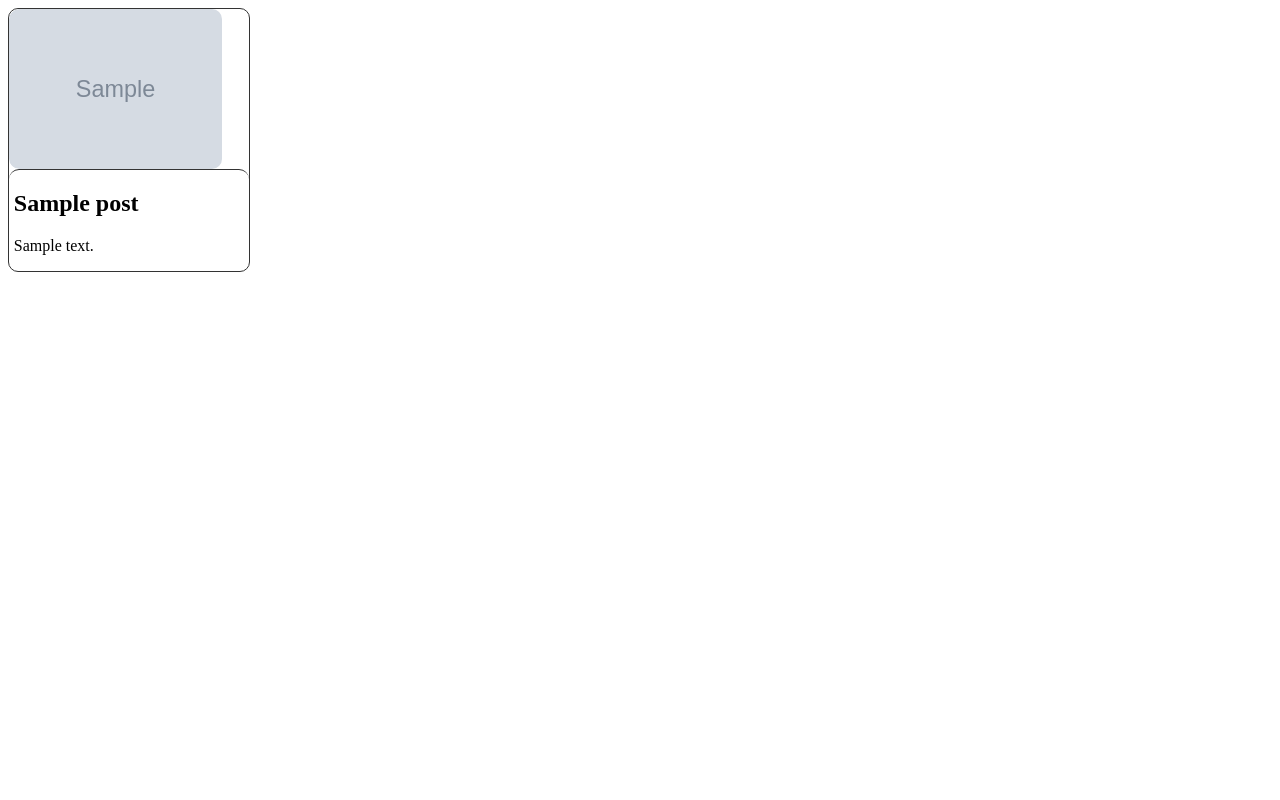
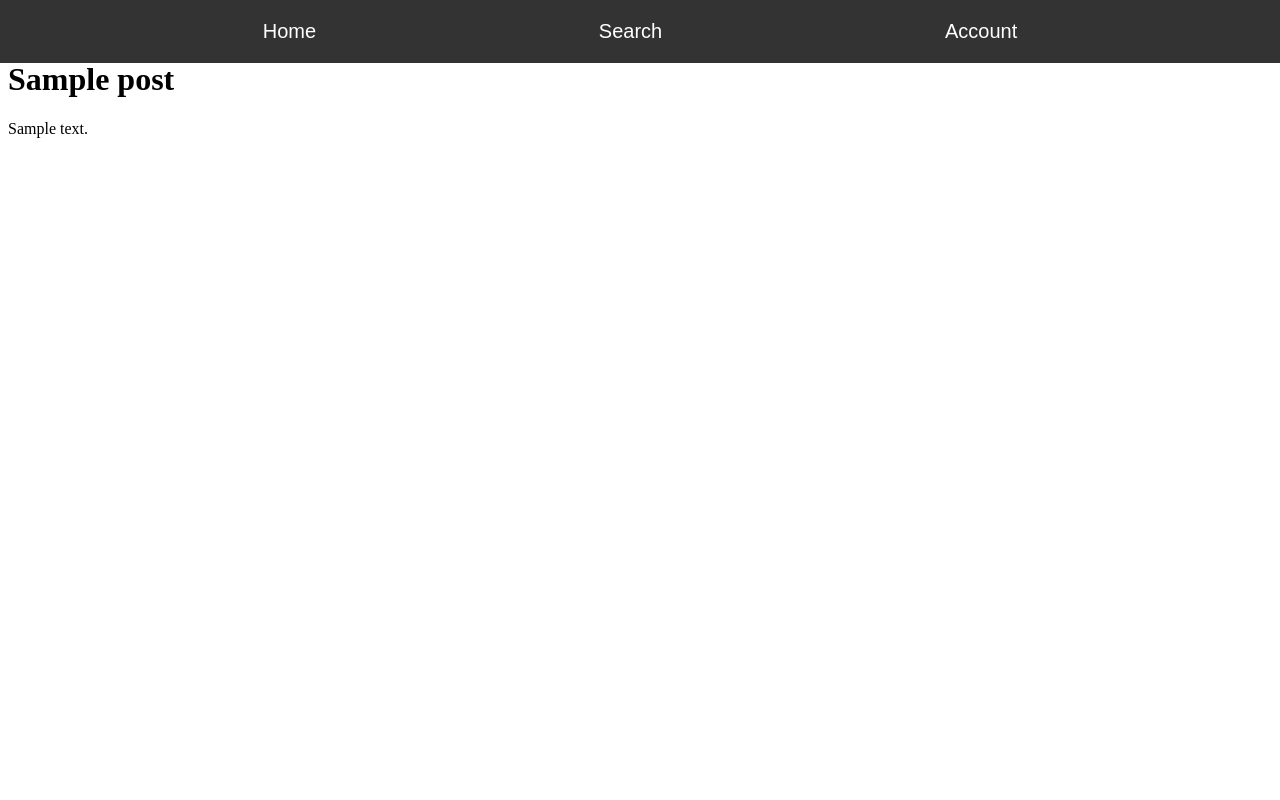
Before and after one commit to ahmxd675/CheeseBoard, a Django app: template templates/CheeseBoardSite/post.html in a window 1280 px wide. Run offline with Django 3.2, Linux system fonts and the light colour scheme; the template is opened without the code that fills it: most values are stand-ins (such as "Sample title", 1, 10 or a date in 2020); grey boxes marked "Sample" are stand-in pictures.

Commit message:
Update post page filenames

```diff
--- a/CheeseBoardSite/templatetags/custom_tags.py
+++ b/CheeseBoardSite/templatetags/custom_tags.py
@@ -10,11 +10,11 @@ def render_header(tags):
     return {'tags': tags}
 
 # Renders the grid showing all the posts
-@register.inclusion_tag('CheeseBoardSite\postgrid.html')
+@register.inclusion_tag('CheeseBoardSite\post_grid.html')
 def render_post_grid(posts):
     return {'posts': posts}
 
 # Renders a single post
-@register.inclusion_tag('CheeseBoardSite\post.html')
+@register.inclusion_tag('CheeseBoardSite\post_card.html')
 def render_post(post):
     return {'post': post}
--- a/templates/CheeseBoardSite/post.html
+++ b/templates/CheeseBoardSite/post.html
@@ -1,39 +1,35 @@
+<!-- Including navbar at top of page -->
+{% include 'CheeseBoardSite\navbar.html' %}
+
+
+<title>Cheese Board</title>
+
 <style>
     /* THIS CSS IS JUST A STARTING POINT, FEEL FREE TO MAKE ANY IMPROVEMENTS */
-    #post {
-        border: 1px solid #333;
-        width: 15rem;
-        border-radius: 10px;
+    * {
+        box-sizing: border-box;
     }
 
-    #imgContainer {
+    #page {
+        display: flex;
+        flex-direction: column;
         width: 100%;
-        height: 10rem;
-        overflow: hidden;
-        border-radius: 10px ;
     }
 
-    img {
-        height: 100%;
-        object-fit: cover;
-        border-radius: 10px;
+    #navbar{
+        padding: 1em;
     }
 
-    #text {
-        border-top: 1px solid #333;
-        border-radius: 10px;
-        padding-left: 2%;
-        padding-right: 2%;
-    }
 </style>
 
-<div id="post">
-    <div id="imgContainer">
-        <img src="{{ post.img }}" alt="cheese">
+<div id="page">
+    <div id="navbar">
+
     </div>
 
-    <div id="text">
-        <h2>{{ post.title }}</h2>
+    <!-- Temp layout to ensure URL is working once implemented -->
+    <div id="content">
+        <h1>{{ post.title }}</h1>
         <p>{{ post.content }}</p>
     </div>
 </div>
```
Also changed, not shown: templates/CheeseBoardSite/post_card.html (added, +39 -0 lines), templates/CheeseBoardSite/post_grid.html (renamed from templates/CheeseBoardSite/postgrid.html).
